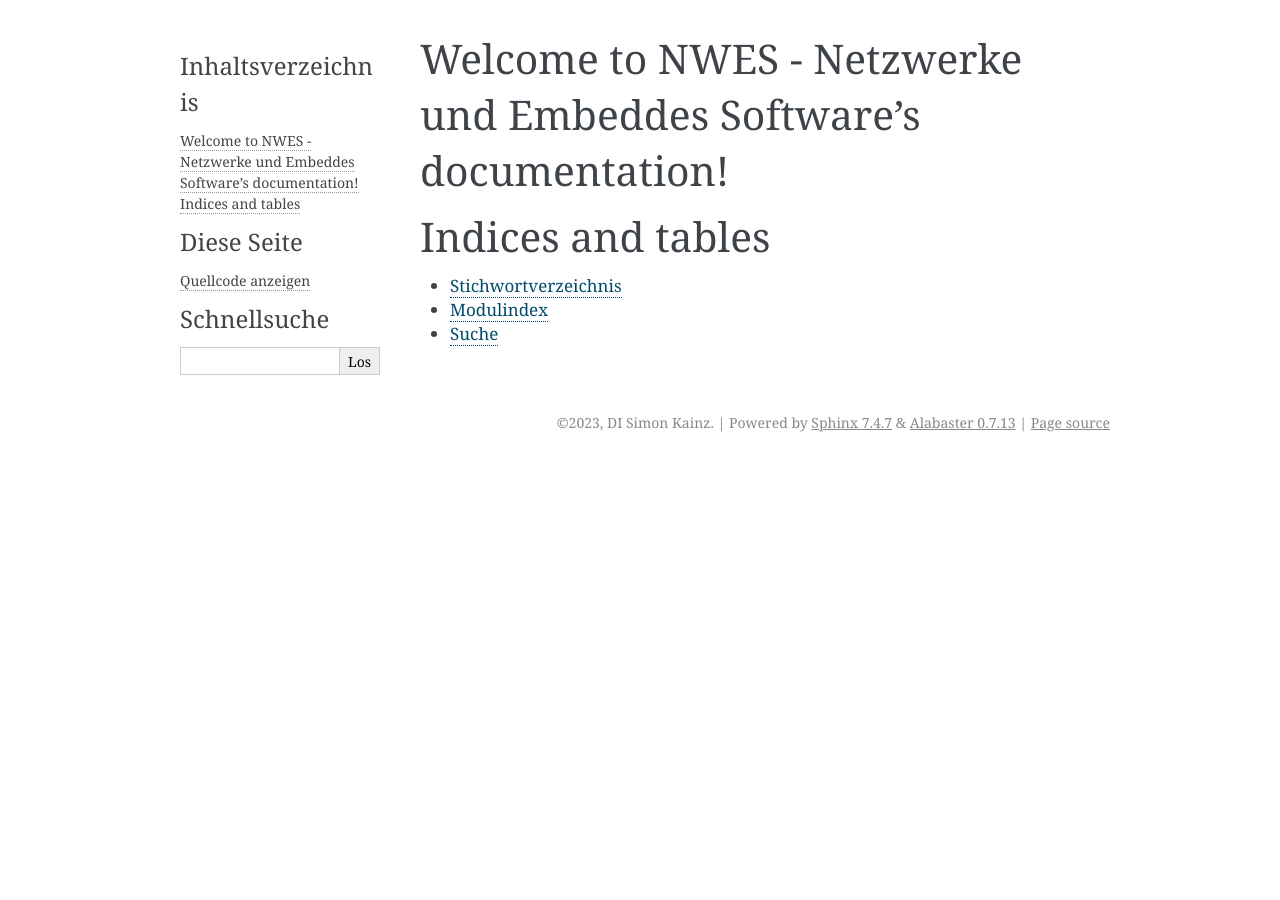
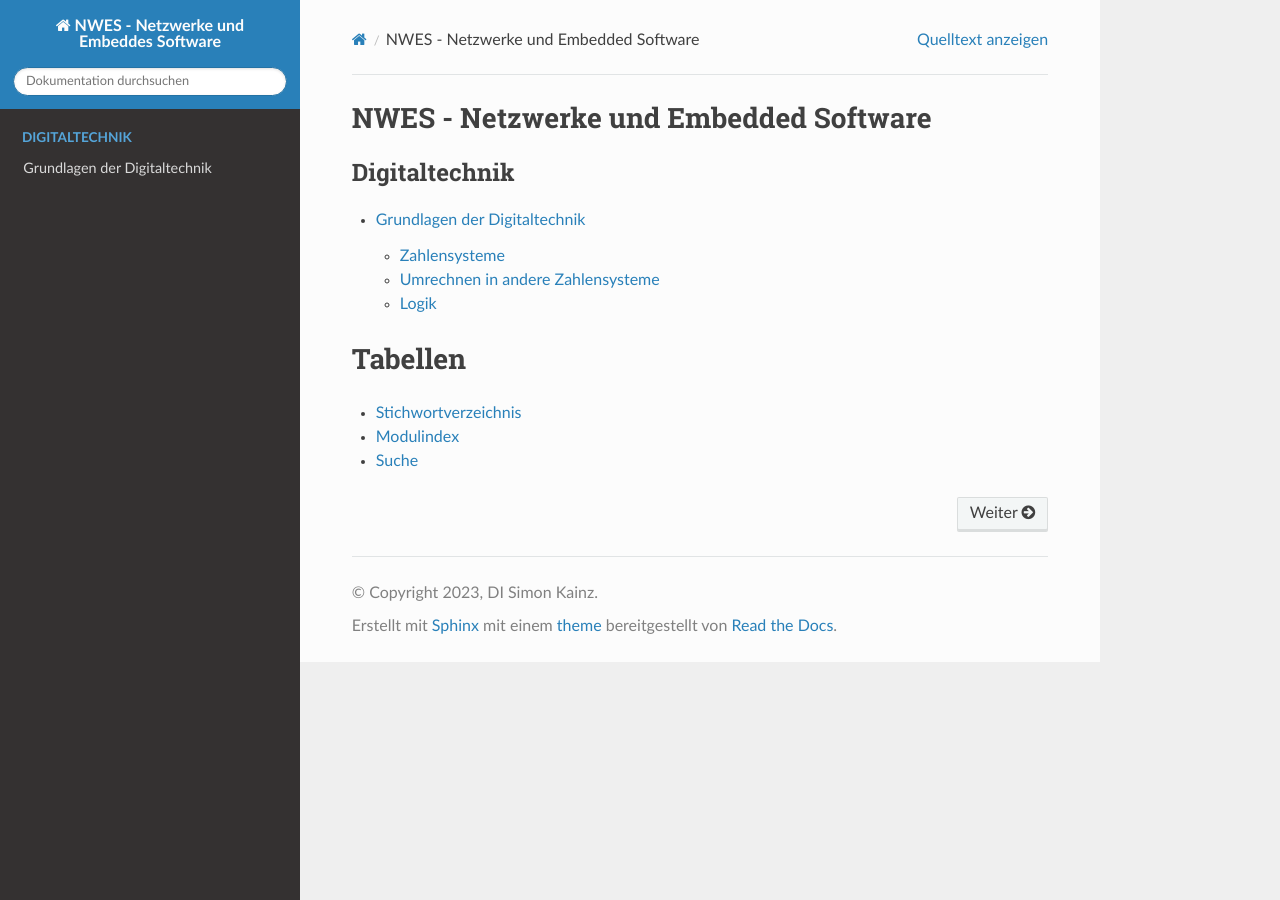
Before and after one commit to mbogutanzizi/SkriptumNWES, a Sphinx documentation site: the page built from source/index.rst, in a window 1280 px wide. Built offline with Sphinx 7.4.7 and the Read the Docs theme 2.0.0, drawn with Linux system fonts in a browser that asks for light colours.

Commit message:
Add gitignore; Change HTML output theme to sphinx_rtd_theme; start with Chapter 'Zahlensysteme'

```diff
--- a/source/conf.py
+++ b/source/conf.py
@@ -74,7 +74,8 @@ pygments_style = None
 # The theme to use for HTML and HTML Help pages.  See the documentation for
 # a list of builtin themes.
 #
-html_theme = 'alabaster'
+#html_theme = 'alabaster'
+html_theme = 'sphinx_rtd_theme'
 
 # Theme options are theme-specific and customize the look and feel of a theme
 # further.  For a list of options available for each theme, see the
--- /dev/null
+++ b/source/digitaltechnik/index.rst
@@ -0,0 +1,13 @@
+#############################
+Grundlagen der Digitaltechnik
+#############################
+
+
+Um die Grundlagen zu verstehen, ....
+
+.. toctree::
+   :maxdepth: 2
+   :caption: Inhalt:
+
+   zahlensysteme
+   logik
--- /dev/null
+++ b/source/digitaltechnik/logik.rst
@@ -0,0 +1,4 @@
+Logik
+=====
+
+t.b.d.
--- /dev/null
+++ b/source/digitaltechnik/zahlensysteme.rst
@@ -0,0 +1,45 @@
+*************
+Zahlensysteme
+*************
+
+https://gist.github.com/SMotaal/24006b13b354e6edad0c486749171a70#file-gh-markup-rst-rst
+
+Zahlensysteme werden benötigt, um Werte bzw. Wertigkeiten darstellen zu können.
+Die Darstellung der Zahlen, als Folgen von Ziffern mit verschiedenen Wertigkeiten, folgt bestimmten Regeln, die vom verwendeten Zahlensystem abhängig sind.
+
+Im "täglichen Leben" verwenden wir das **Dezimalsystem**, in der Digitaltechnik und beim Programmieren bzw. in der Computertechnik werden jedoch auch andere Zahlensysteme verwendet, da diese besondere - praktische - Eigenschaften haben.
+
+Ein Zahlensystem ist durch sogenannte **Nennwerte** definiert. Diese stellen die Menge der möglichen Symbole pro Stelle dar. Die Anzahl der Nennwerte wird **Basis** genannt. Da wir die ``0`` (Null) auch mitzählen, ist der größte Nennwert **Basis - 1**.
+
+Wird eine Stelle einer Zahl erhöht, ist das also nur bis zu ``Basis - 1`` möglich. Beim Überschreiten des größten Nennwertes, wird die Stelle wieder auf ``0`` gesetzt, und der sogenannte **Übertrag** wird in die nächsthöhere Stelle übertragen.
+
+Hier ein Beispiel:
+
+
+
+Dezimalsystem
+=============
+
+.. csv-table:: Beispiel
+	       :quote: "
+
+		       th,aws
+		       ice cream,7
+		       waffles,4
+
+
+
+t.b.d
+
+Binärsystem
+===========
+
+t.b.d
+
+Hexadezimalsystem
+=================
+
+
+*********************************
+Umrechnen in andere Zahlensysteme
+*********************************
--- a/source/index.rst
+++ b/source/index.rst
@@ -3,17 +3,19 @@
    You can adapt this file completely to your liking, but it should at least
    contain the root `toctree` directive.
 
-Welcome to NWES - Netzwerke und Embeddes Software's documentation!
-==================================================================
+NWES - Netzwerke und Embedded Software
+======================================
 
 .. toctree::
    :maxdepth: 2
-   :caption: Contents:
+   :caption: Digitaltechnik
+
+   digitaltechnik/index
 
 
 
-Indices and tables
-==================
+Tabellen
+========
 
 * :ref:`genindex`
 * :ref:`modindex`
```
Also changed, not shown: 1 other file.
